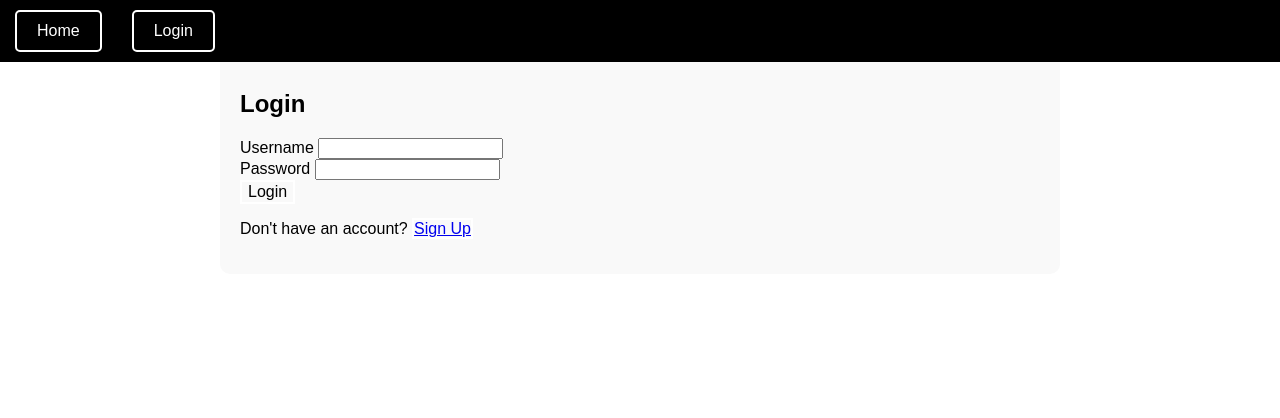
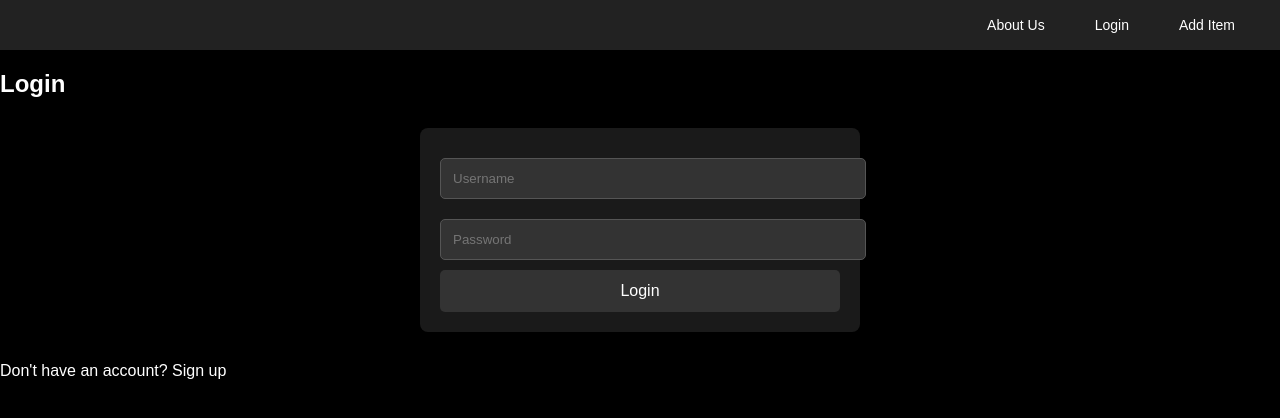
Before and after one commit to GuangJing56/lost-and-found, a Flask app: page /login in a window 1280 px wide. Shown: the top 418 px of the page. Run offline with Flask 3, Linux system fonts and the light colour scheme.

Commit message:
Updated app.py, templates, and CSS files

```diff
--- a/app.py
+++ b/app.py
@@ -1,109 +1,98 @@
-from flask import Flask, render_template, redirect, url_for, request, flash
+from flask import Flask, render_template, request, redirect, url_for, flash
 from flask_sqlalchemy import SQLAlchemy
 from flask_login import LoginManager, UserMixin, login_user, login_required, logout_user, current_user
-from flask_wtf import FlaskForm
-from wtforms import StringField, PasswordField
-from wtforms.validators import DataRequired
+from werkzeug.security import generate_password_hash, check_password_hash
+from werkzeug.utils import secure_filename
+import os
 
 app = Flask(__name__)
 app.config['SECRET_KEY'] = 'your_secret_key'
-app.config['SQLALCHEMY_DATABASE_URI'] = 'sqlite:///lost_and_found.db'
-app.config['SQLALCHEMY_TRACK_MODIFICATIONS'] = False
+app.config['SQLALCHEMY_DATABASE_URI'] = 'sqlite:///users.db'
+app.config['UPLOAD_FOLDER'] = 'static/uploads'
+app.config['ALLOWED_EXTENSIONS'] = {'jpg', 'jpeg', 'png', 'gif'}
 
 db = SQLAlchemy(app)
 login_manager = LoginManager(app)
 login_manager.login_view = 'login'
 
+# 用户模型
 class User(UserMixin, db.Model):
     id = db.Column(db.Integer, primary_key=True)
     username = db.Column(db.String(150), unique=True, nullable=False)
     password = db.Column(db.String(150), nullable=False)
-    is_admin = db.Column(db.Boolean, default=False)
 
-class Item(db.Model):
+# 丢失物品模型
+class LostItem(db.Model):
     id = db.Column(db.Integer, primary_key=True)
-    name = db.Column(db.String(200), nullable=False)
-    description = db.Column(db.String(500), nullable=True)
-    found_by = db.Column(db.String(150), nullable=False)
+    name = db.Column(db.String(150), nullable=False)
+    description = db.Column(db.String(500), nullable=False)
+    phone = db.Column(db.String(15), nullable=False)
+    photo = db.Column(db.String(100), nullable=True)
 
 @login_manager.user_loader
 def load_user(user_id):
     return User.query.get(int(user_id))
 
-class LoginForm(FlaskForm):
-    username = StringField('Username', validators=[DataRequired()])
-    password = PasswordField('Password', validators=[DataRequired()])
+# 允许上传的文件
+def allowed_file(filename):
+    return '.' in filename and filename.rsplit('.', 1)[1].lower() in app.config['ALLOWED_EXTENSIONS']
 
-class SignupForm(FlaskForm):
-    username = StringField('Username', validators=[DataRequired()])
-    password = PasswordField('Password', validators=[DataRequired()])
-
+# 路由
 @app.route('/')
-def home():
-    return redirect(url_for('about'))
-
-@app.route('/about')
 def about():
     return render_template('about.html')
 
 @app.route('/login', methods=['GET', 'POST'])
 def login():
-    form = LoginForm()
-    if form.validate_on_submit():
-        username = form.username.data
-        password = form.password.data
+    if request.method == 'POST':
+        username = request.form['username']
+        password = request.form['password']
         user = User.query.filter_by(username=username).first()
-        if user and user.password == password:
+        if user and check_password_hash(user.password, password):
             login_user(user)
-            return redirect(url_for('add_item'))  # redirect to Add Item page after login
+            return redirect(url_for('about'))
         else:
-            flash('Login unsuccessful. Please check username and password.', 'danger')
-    return render_template('login.html', form=form)
+            flash('Login Failed. Check username and/or password', 'danger')
+    return render_template('login.html')
 
 @app.route('/signup', methods=['GET', 'POST'])
 def signup():
-    form = SignupForm()
-    if form.validate_on_submit():
-        username = form.username.data
-        password = form.password.data
-        if User.query.filter_by(username=username).first():
-            flash('Username already exists. Please choose a different one.', 'danger')
-        else:
-            new_user = User(username=username, password=password)
-            db.session.add(new_user)
-            db.session.commit()
-            flash('Account created successfully! You can now login.', 'success')
-            return redirect(url_for('login'))
-    return render_template('signup.html', form=form)
+    if request.method == 'POST':
+        username = request.form['username']
+        password = request.form['password']
+        hashed_password = generate_password_hash(password, method='pbkdf2:sha256')
+        new_user = User(username=username, password=hashed_password)
+        db.session.add(new_user)
+        db.session.commit()
+        flash('Account created successfully', 'success')
+        return redirect(url_for('login'))
+    return render_template('signup.html')
 
 @app.route('/logout')
 @login_required
 def logout():
     logout_user()
-    return redirect(url_for('home'))
+    return redirect(url_for('login'))
 
 @app.route('/add_item', methods=['GET', 'POST'])
 @login_required
 def add_item():
-    if not current_user.is_authenticated:
-        flash('Please log in to add an item.', 'danger')
-        return redirect(url_for('login'))  # Redirect to login page if not logged in
-
     if request.method == 'POST':
         name = request.form['name']
         description = request.form['description']
-        found_by = current_user.username
-        new_item = Item(name=name, description=description, found_by=found_by)
-        db.session.add(new_item)
-        db.session.commit()
-        flash('Item added successfully!', 'success')
-        return redirect(url_for('add_item'))  # Stay on the Add Item page after item is added
-
+        phone = request.form['phone']
+        photo = request.files['photo']
+        if photo and allowed_file(photo.filename):
+            filename = secure_filename(photo.filename)
+            photo.save(os.path.join(app.config['UPLOAD_FOLDER'], filename))
+            new_item = LostItem(name=name, description=description, phone=phone, photo=filename)
+            db.session.add(new_item)
+            db.session.commit()
+            flash('Item added successfully', 'success')
+            return redirect(url_for('about'))
     return render_template('add_item.html')
 
-# Ensure the app context is active when creating the database tables
-with app.app_context():
-    db.create_all()
-
 if __name__ == '__main__':
+    with app.app_context():
+        db.create_all()
     app.run(debug=True)
--- /dev/null
+++ b/static/style.css
@@ -0,0 +1,130 @@
+/* Global Styles */
+body {
+    background-color: #000; /* Set background color to black */
+    color: #fff; /* Set text color to white */
+    font-family: Arial, sans-serif; /* Set font */
+    margin: 0;
+    padding: 0;
+}
+
+a {
+    color: #fff; /* Set the link color to white */
+    text-decoration: none; /* Remove underlines from links */
+}
+
+a:hover {
+    text-decoration: underline; /* Add underline on hover */
+}
+
+/* Navbar Styles */
+.navbar {
+    background-color: #222; /* Dark background for navbar */
+    padding: 0 30px;
+    height: 50px;
+    display: flex;
+    justify-content: flex-end;
+    align-items: center;
+    position: sticky;
+    top: 0;
+    z-index: 1000;
+}
+
+.navbar a {
+    margin-left: 20px;
+    padding: 10px 15px;
+    font-size: 14px;
+    border-radius: 5px;
+}
+
+.navbar a:hover {
+    background-color: #444; /* Darken background on hover */
+}
+
+/* Container Styles */
+.container {
+    max-width: 1000px;
+    margin: 40px auto;
+    padding: 20px;
+}
+
+/* About Page */
+.about-container {
+    display: flex;
+    flex-direction: column;
+    justify-content: center; /* Vertically center the content */
+    align-items: center; /* Horizontally center the content */
+    height: calc(100vh - 50px); /* Full screen minus navbar height */
+    text-align: center;
+    padding: 0 20px;
+    color: white; /* Text color */
+}
+
+.about-container h1 {
+    font-size: 36px;
+    margin-bottom: 20px;
+    text-align: center; /* Center the header */
+}
+
+.about-container p {
+    font-size: 18px;
+    line-height: 1.6;
+    color: #ccc; /* Slightly lighter text for readability */
+    text-align: center; /* Center the paragraph */
+}
+
+/* Forms */
+form {
+    background-color: #1a1a1a;
+    padding: 20px;
+    margin: 30px auto;
+    border-radius: 8px;
+    max-width: 400px;
+    box-shadow: 0 0 10px rgba(0, 0, 0, 0.5);
+}
+
+input[type="text"], input[type="password"], input[type="email"], textarea, input[type="file"] {
+    width: 100%;
+    padding: 12px;
+    margin: 10px 0;
+    background-color: #333;
+    color: #fff;
+    border: 1px solid #555;
+    border-radius: 5px;
+}
+
+button {
+    width: 100%;
+    padding: 12px;
+    background-color: #333;
+    color: white;
+    border: none;
+    border-radius: 5px;
+    font-size: 16px;
+    cursor: pointer;
+}
+
+button:hover {
+    background-color: #555; /* Darker background on hover */
+}
+
+/* Responsive Design */
+@media screen and (max-width: 768px) {
+    .navbar {
+        flex-direction: column;
+        align-items: flex-start;
+        height: auto;
+        padding: 10px;
+    }
+
+    .navbar a {
+        margin: 5px 0;
+    }
+
+    .about-container h1 {
+        font-size: 28px;
+    }
+
+    .about-container p {
+        font-size: 16px;
+    }
+}
--- a/static/styles.css
+++ /dev/null
@@ -1,105 +0,0 @@
-/* General styles for the page */
-body {
-    font-family: Arial, sans-serif;
-    margin: 0;
-    padding: 0;
-    padding-top: 50px;
-}
-
-.container {
-    margin: 0 auto;
-    max-width: 800px;
-    padding: 20px;
-    background-color: #f9f9f9;
-    border-radius: 10px;
-}
-
-/* Navigation Bar Styles */
-nav {
-    background-color: black;
-    color: white;
-    position: fixed;
-    top: 0;
-    left: 0;
-    width: 100%;
-    z-index: 1000;
-    padding: 10px 0;
-}
-
-.navbar {
-    display: flex;
-    justify-content: flex-start;
-    align-items: center;
-    list-style: none;
-    margin: 0;
-    padding: 0;
-}
-
-.navbar li {
-    margin: 0 15px;
-}
-
-.navbar a {
-    color: white;
-    text-decoration: none;
-    padding: 10px 20px;
-    border-radius: 5px;
-    transition: background-color 0.3s ease, transform 0.3s ease;
-    display: inline-block;
-}
-
-.navbar a:hover {
-    background-color: white;
-    color: #333;
-    transform: scale(1.1);
-}
-
-/* Button Style */
-.nav-btn {
-    font-size: 16px;
-    background-color: transparent;
-    border: 2px solid white;
-}
-
-.nav-btn:hover {
-    background-color: white;
-    color: #333;
-    transform: scale(1.1);
-}
-
-/* Login Button Style (far right) */
-.login-btn {
-    margin-left: auto;
-}
-
-/* Custom popup for flash messages */
-.popup {
-    display: none;
-    position: fixed;
-    top: 50%;
-    left: 50%;
-    transform: translate(-50%, -50%);
-    background-color: white;
-    padding: 20px;
-    border-radius: 10px;
-    box-shadow: 0 4px 8px rgba(0, 0, 0, 0.1);
-    z-index: 1001;
-}
-
-.popup .popup-message {
-    font-size: 18px;
-    margin-bottom: 20px;
-}
-
-.popup .popup-btn {
-    background-color: #4CAF50;
-    color: rgb(255, 255, 255);
-    border: none;
-    padding: 10px 20px;
-    border-radius: 5px;
-    cursor: pointer;
-}
-
-.popup .popup-btn:hover {
-    background-color: #45a049;
-}
--- /dev/null
+++ b/templates/base.html
@@ -0,0 +1,21 @@
+<!DOCTYPE html>
+<html lang="en">
+<head>
+    <meta charset="UTF-8">
+    <meta name="viewport" content="width=device-width, initial-scale=1.0">
+    <title>Lost and Found</title>
+    <link rel="stylesheet" href="{{ url_for('static', filename='style.css') }}"> <!-- 引入CSS -->
+</head>
+<body>
+    <!-- Navigation Bar -->
+    <div class="navbar">
+        <a href="{{ url_for('about') }}">About Us</a>
+        <a href="{{ url_for('login') }}">Login</a>
+        <a href="{{ url_for('add_item') }}">Add Item</a>
+    </div>
+
+    <!-- 页面内容区域 -->
+    {% block content %}{% endblock %}
+
+</body>
+</html>
--- a/templates/login.html
+++ b/templates/login.html
@@ -1,42 +1,14 @@
-<!DOCTYPE html>
-<html lang="en">
-<head>
-    <meta charset="UTF-8">
-    <meta name="viewport" content="width=device-width, initial-scale=1.0">
-    <title>Login</title>
-    <link rel="stylesheet" href="{{ url_for('static', filename='styles.css') }}">
-</head>
-<body>
+{% extends 'base.html' %}
 
-    <!-- Navigation Bar -->
-    <nav>
-        <ul class="navbar">
-            <li><a href="{{ url_for('about') }}" class="nav-btn">Home</a></li>
-            {% if current_user.is_authenticated %}
-                <li><a href="{{ url_for('logout') }}" class="nav-btn">Logout</a></li>
-            {% else %}
-                <li><a href="{{ url_for('login') }}" class="nav-btn login-btn">Login</a></li>
-            {% endif %}
-        </ul>
-    </nav>
+{% block content %}
+    <div class="form-container">
+        <h2>Login</h2>
+        <form method="POST">
+            <input type="text" name="username" placeholder="Username" required>
+            <input type="password" name="password" placeholder="Password" required>
+            <button type="submit">Login</button>
+        </form>
 
-    <!-- Login Form -->
-    <div class="container">
-        <h2>Login</h2>
-        <form method="POST" action="{{ url_for('login') }}">
-            {{ form.hidden_tag() }}
-            <div>
-                <label for="username">Username</label>
-                {{ form.username() }}
-            </div>
-            <div>
-                <label for="password">Password</label>
-                {{ form.password() }}
-            </div>
-            <button type="submit" class="nav-btn">Login</button>
-        </form>
-        <p>Don't have an account? <a href="{{ url_for('signup') }}" class="nav-btn">Sign Up</a></p>
+        <p>Don't have an account? <a href="{{ url_for('signup') }}">Sign up</a></p> <!-- Link to the signup page -->
     </div>
-
-</body>
-</html>
+{% endblock %}
--- a/templates/navbar.html
+++ b/templates/navbar.html
@@ -1,3 +1,4 @@
+
 <nav>
     <ul class="navbar">
         <li><a href="{{ url_for('about') }}" class="nav-btn">Home</a></li>
```
Also changed, not shown: templates/about.html (+8 -15 lines), templates/add_item.html (+19 -28 lines), templates/signup.html (+12 -29 lines), instance/lost_and_found.db (added).
